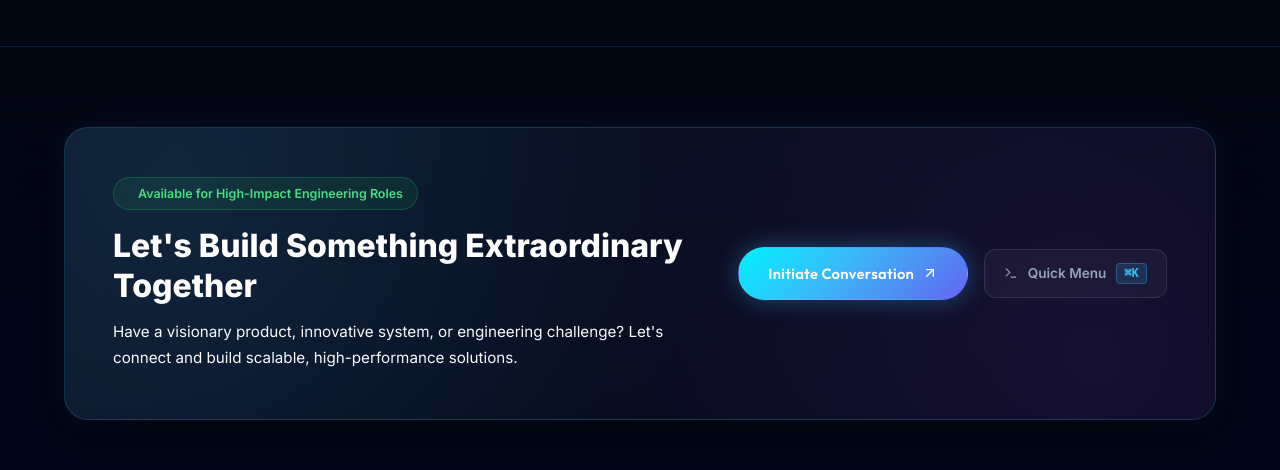
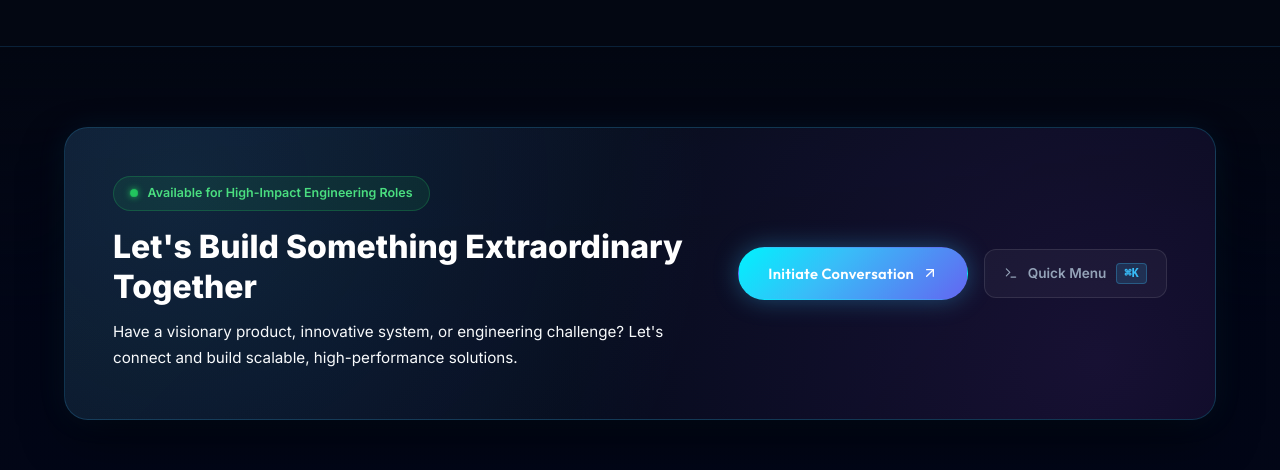
Before and after one commit to vivaswanshetty/Portfolio-Website, a React (Vite) app: page / in a window 1280 px wide. Shown: the part 1780-2250 px from the top of the page. Built offline with nearby package versions, Linux system fonts and the light colour scheme.

Commit message:
fix: define live-pulse-dot with glowing emerald beacon animation keyframes

```diff
--- a/src/index.css
+++ b/src/index.css
@@ -1258,7 +1258,7 @@ p {
   display: inline-flex;
   align-items: center;
   gap: 0.6rem;
-  padding: 0.35rem 0.9rem;
+  padding: 0.4rem 1rem;
   border-radius: 9999px;
   background: rgba(34, 197, 94, 0.1);
   border: 1px solid rgba(34, 197, 94, 0.25);
@@ -1266,6 +1266,32 @@ p {
   font-weight: 600;
   color: #4ade80;
   margin-bottom: 1rem;
+}
+
+.live-pulse-dot {
+  width: 8px;
+  height: 8px;
+  border-radius: 50%;
+  background: #22c55e;
+  box-shadow: 0 0 8px #22c55e;
+  display: inline-block;
+  flex-shrink: 0;
+  animation: live-beacon-pulse 2s infinite cubic-bezier(0.4, 0, 0.6, 1);
+}
+
+@keyframes live-beacon-pulse {
+  0% {
+    transform: scale(0.95);
+    box-shadow: 0 0 0 0 rgba(34, 197, 94, 0.8), 0 0 8px #22c55e;
+  }
+  70% {
+    transform: scale(1);
+    box-shadow: 0 0 0 6px rgba(34, 197, 94, 0), 0 0 12px #22c55e;
+  }
+  100% {
+    transform: scale(0.95);
+    box-shadow: 0 0 0 0 rgba(34, 197, 94, 0), 0 0 8px #22c55e;
+  }
 }
 
 .footer-cta-title {
```
